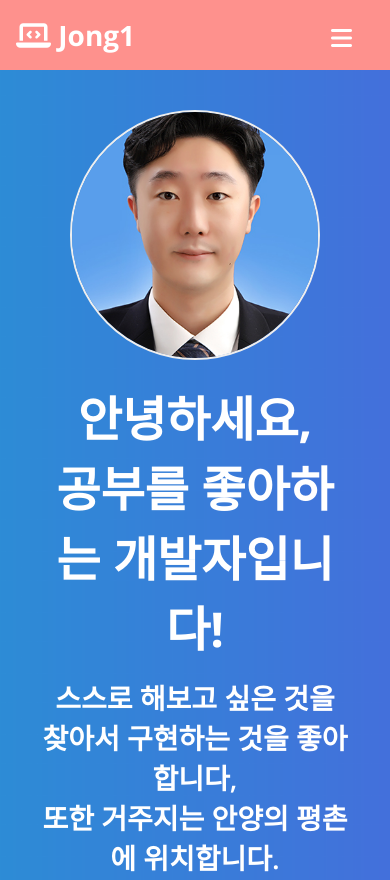
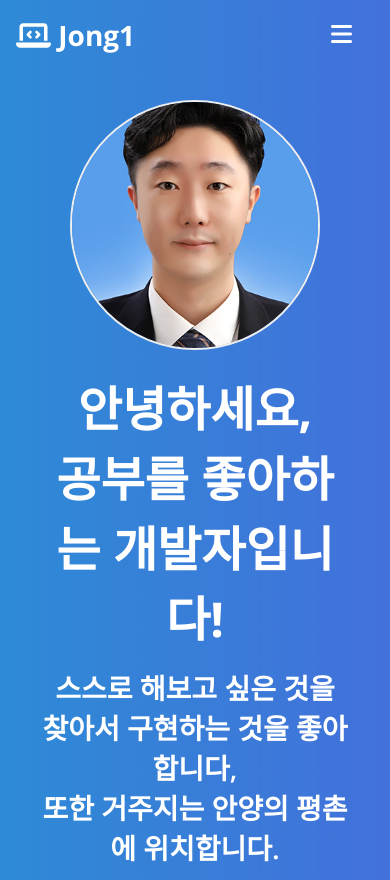
Before and after one commit to donsonioc2010/portpolio_Jong12, a plain HTML site: page index.html in a window 390 px wide. Shown: the top 880 px of the page. Drawn offline with nearby package versions, Linux system fonts and the light colour scheme; a script that the page names is missing.

Commit message:
색상 변경 및 Nav ScrollEvent 추가

```diff
--- a/index.html
+++ b/index.html
@@ -224,14 +224,14 @@
                 </div>
 
                 <div class="work__projects">
-                    <a href="https://github.com/donsonioc2010/4leafClover" class="project" target="blank">
+                    <a href="https://devjong12.tistory.com/4" class="project" target="blank">
                         <img src="img/project/semi.png" alt="bitSemiProjet" class="project__img" />
                         <div class="project__description">
                             <h3>BitCamp SemiProject</h3>
                             <span>물류 관리 프로젝트</span>
                         </div>
                     </a>
-                    <a href="https://github.com/donsonioc2010/Inphomation" class="project" target="blank">
+                    <a href="https://devjong12.tistory.com/5" class="project" target="blank">
                         <img src="img/project/final.png" alt="bitFinalProjet" class="project__img" />
                         <div class="project__description">
                             <h3>BitCamp FinalProject</h3>
--- /dev/null
+++ b/main.js
@@ -0,0 +1,12 @@
+'use strict';
+const navbar = document.querySelector('#navbar');
+const navbarHeight = navbar.getBoundingClientRect().height;
+
+// nav 일정 스크롤 이상 내려갈시에 보이게 하는 역할
+document.addEventListener('scroll', () => {
+    if (window.scrollY > navbarHeight) {
+        navbar.classList.add('navbar--dark');
+    } else {
+        navbar.classList.remove('navbar--dark');
+    }
+});
--- a/style.css
+++ b/style.css
@@ -9,7 +9,7 @@
     --color-dark-grey: #4d4d4d;
     --color-grey: #616161;
     --color-light-grey: #7c7979;
-    --color-blue: #73aace;
+    --color-blue: #486bdc;
     --color-yellow: #fff7d1;
     --color-orange: #feb546;
     --color-black: #000000;
@@ -90,12 +90,20 @@ button {
 }
 /* Navbar */
 #navbar {
+    position: fixed;
+    width: 100%;
     display: flex;
     justify-content: space-between;
-    background-color: var(--color-pink);
+    background-color: transparent;
     align-items: center;
     color: var(--color-white);
     padding: 16px;
+    transition: all var(--animation-duration) ease-in-out;
+    z-index: 3;
+}
+#navbar.navbar--dark {
+    background-color: var(--color-blue);
+    padding: 8px;
 }
 .navbar__menu {
     display: flex;
@@ -122,13 +130,15 @@ button {
     right: 32px;
     font-size: 24px;
     color: var(--color-white);
-    top: 24px;
+    top: 50%;
+    transform: translateY(-50%);
     display: none;
 }
 /* Home */
 #home {
     background: url('img/page/home-back.png') center/cover no-repeat;
     padding: 40px;
+    padding-top: 100px;
     text-align: center;
 }
 .home__avatar {
@@ -210,7 +220,7 @@ button {
     text-align: left;
 }
 .job__name,
-job__period {
+.job__period {
     color: var(--color-light-grey);
 }
 .job__name {
@@ -359,7 +369,7 @@ job__period {
 }
 
 #contact {
-    background-color: var(--color-pink);
+    background-color: var(--color-blue);
 }
 .contact__title,
 .contact__email,
```
